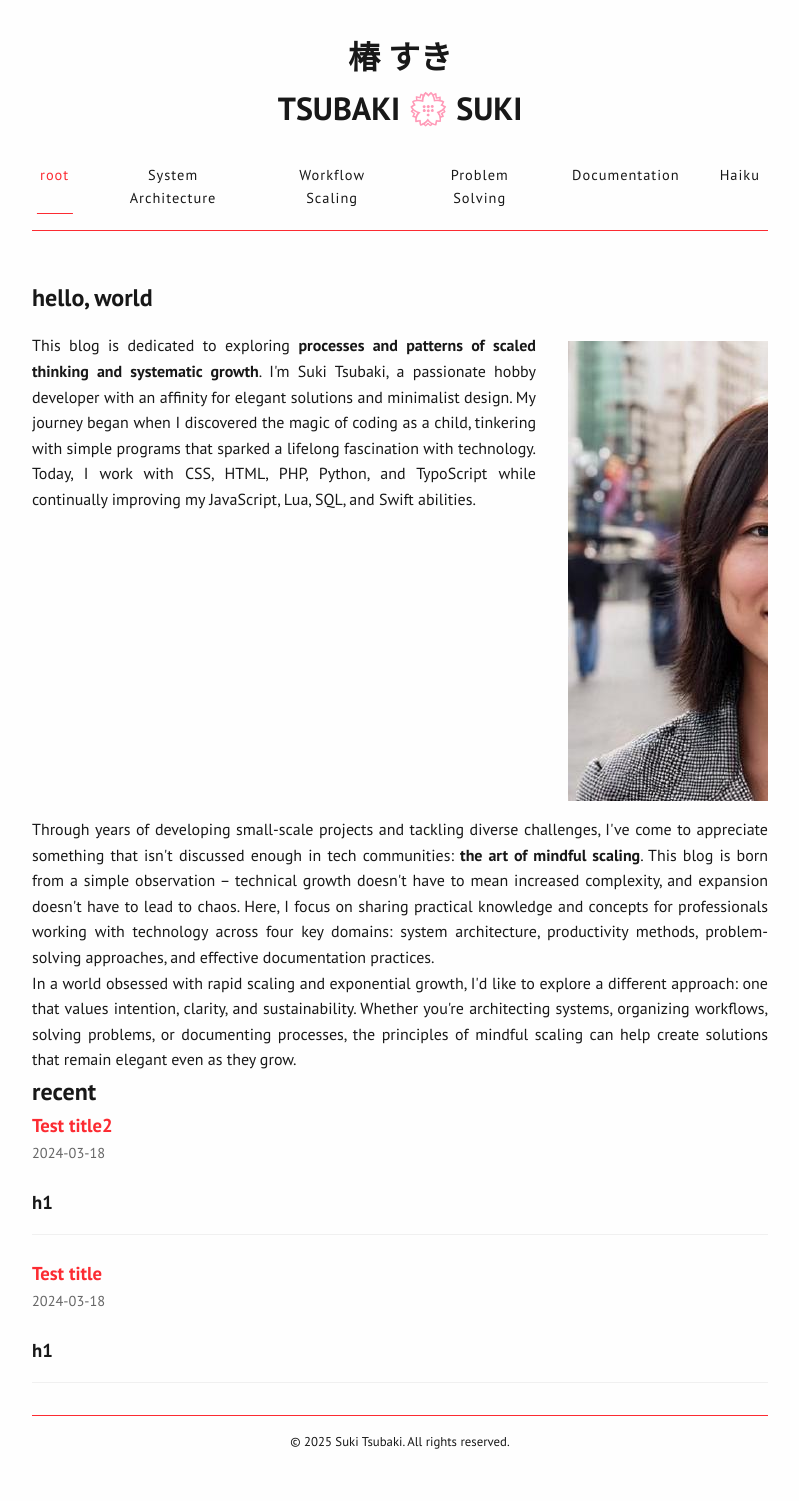
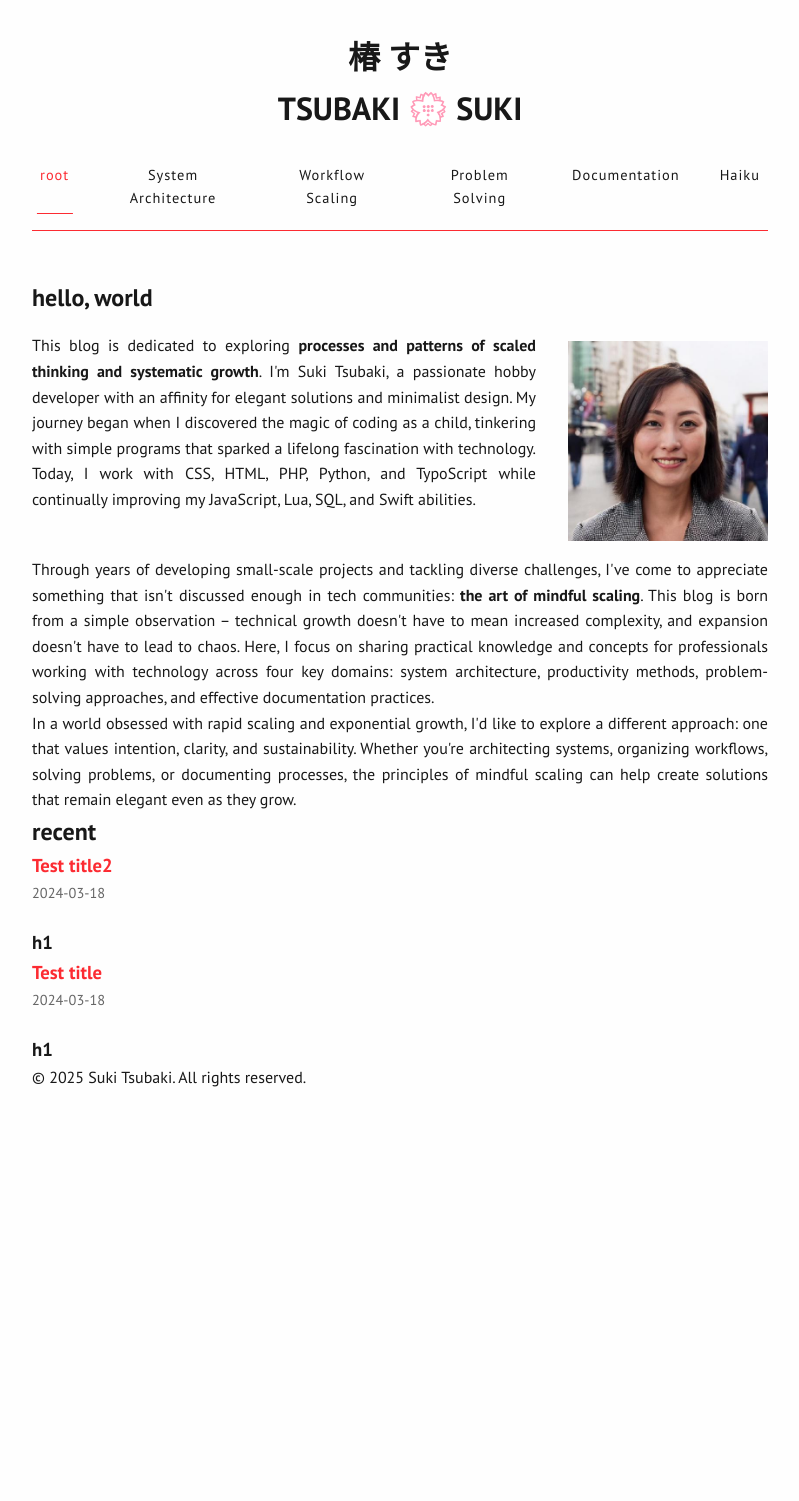
Before and after one commit to sukitsubaki/sukitsubaki.github.io, a Jekyll site: the page built from index.html, in a window 1280 px wide. Shown: the whole page, without its empty margins (240-1039 px from the left). Built offline with Jekyll 4.4.1, drawn with Linux system fonts in a browser that asks for light colours; after the commit the page ends 1123 px from its top, so only the background shows below that.

Commit message:
Update styles.css

```diff
--- a/assets/css/styles.css
+++ b/assets/css/styles.css
@@ -249,6 +249,9 @@
     animation: none;
 }
 
+.about-me-image img {
+    width: 200px;
+
 /* Haiku and potential unused styles */
 .haiku-text,
 .tanka-text {
```
